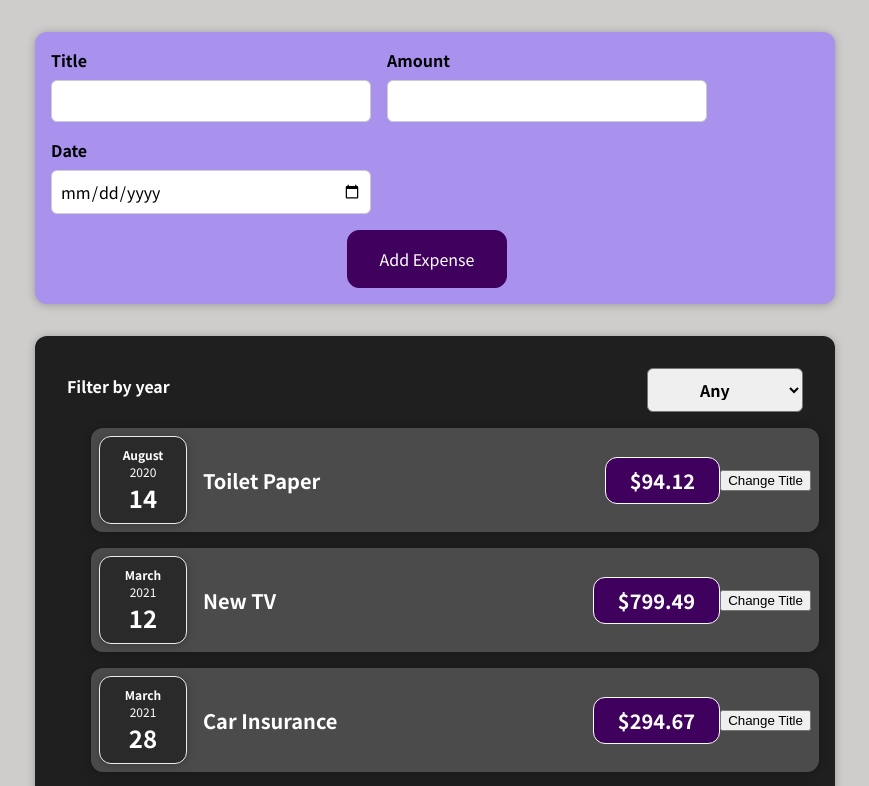
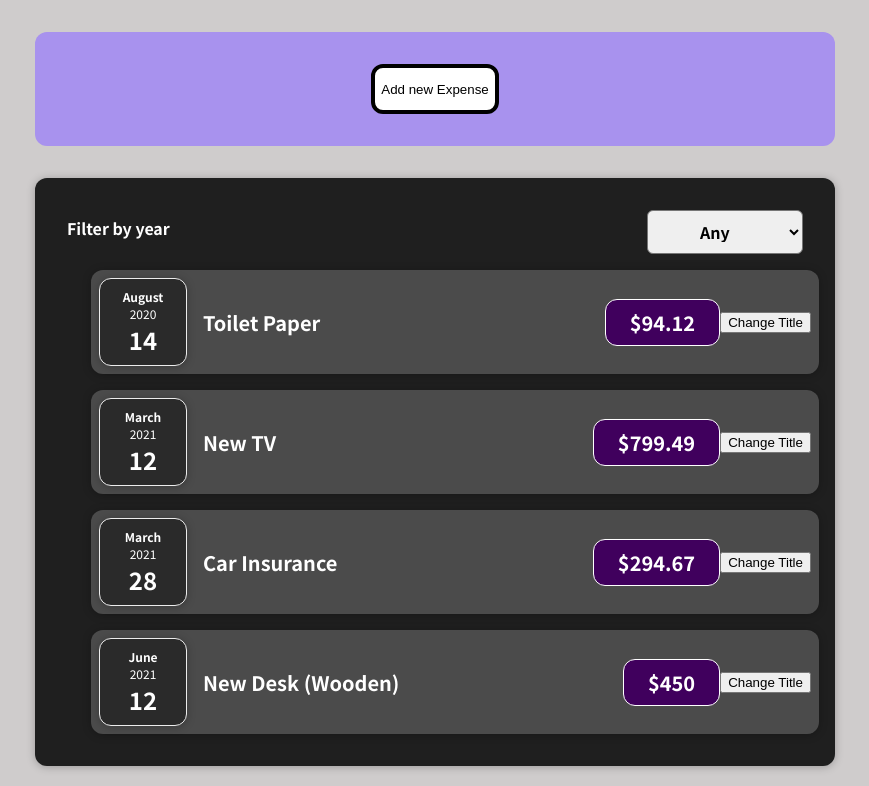
Before and after one commit to Jason2B3/academind_react_1, a React (Create React App) app: page / in a window 1280 px wide. Shown: the top 786 px of the page, without its empty margins (205-1074 px from the left). Built offline with nearby package versions, Linux system fonts and the light colour scheme.

Commit message:
Assignment 4 asssss

```diff
--- a/src/App.js
+++ b/src/App.js
@@ -28,16 +28,17 @@ function App() {
   const [expenses, setExpenses] = useState(DUMMY_EXPENSES);
 
   //% Function that saves new expense data into its dediccated stateful object
-  const saveExpenseDataHandler = function (savedFormData) {
+  const onSaveExpenseData = function (savedFormData) {
     setExpenses((prevEntries) => {
       // add the new expense to the start of the array
+      console.log('Brought up to App.js', prevEntries)
       return [savedFormData, ...prevEntries];
     });
   };
 
   return (
     <div>
-      <ExpenseForm onSaveExpenseData={saveExpenseDataHandler} />
+      <ExpenseForm onSaveExpenseData={onSaveExpenseData} />
       <LeanExpenses expenseObj={expenses} />
       <ActivateSight />
     </div>
--- a/src/components/NewExpense/ExpenseForm.css
+++ b/src/components/NewExpense/ExpenseForm.css
@@ -1,65 +1,20 @@
-.new-expense__controls {
-  display: flex;
-  flex-wrap: wrap;
-  gap: 1rem;
-  margin-bottom: 1rem;
-  text-align: left;
+/* FORM CLOSED */
+.formOpenBtn {
+  margin: 2rem auto;
+  background-color: white;
+  border-radius: 12px;
+  height: 50px;
+  color: black;
+  border: 4px solid black;
 }
 
-.new-expense__control label {
-  font-weight: bold;
-  margin-bottom: 0.5rem;
-  display: block;
+.form-opener {
+  max-width: 95%;
+  width: 50rem;
+  display: flex;
+  justify-content: center;
+  background-color: #a892ee;
+  border-radius: 12px;
+
+  margin: 2rem auto;
 }
-
-.new-expense__control input {
-  font: inherit;
-  padding: 0.5rem;
-  border-radius: 6px;
-  border: 1px solid #ccc;
-  width: 20rem;
-  max-width: 100%;
-}
-
-.new-expense__actions {
-  text-align: right;
-}
-/*ff*/
-.new-expense {
-  background-color: #a892ee;
-  padding: 1rem;
-  margin: 2rem auto;
-  width: 50rem;
-  max-width: 95%;
-  border-radius: 12px;
-  text-align: center;
-  box-shadow: 0 1px 8px rgba(0, 0, 0, 0.25);
-}
-
-.new-expense button {
-  font: inherit;
-  cursor: pointer;
-  padding: 1rem 2rem;
-  border: 1px solid #40005d;
-  background-color: #40005d;
-  color: white;
-  border-radius: 12px;
-  margin-right: 1rem;
-}
-
-.new-expense button:hover,
-.new-expense button:active {
-  background-color: #510674;
-  border-color: #510674;
-}
-
-.new-expense button.alternative {
-  color: #220131;
-  border-color: transparent;
-  background-color: transparent;
-}
-
-.new-expense button.alternative:hover,
-.new-expense button.alternative:active {
-  background-color: #ddb3f8;
-}
--- a/src/components/NewExpense/ExpenseForm.js
+++ b/src/components/NewExpense/ExpenseForm.js
@@ -1,71 +1,32 @@
 import "./ExpenseForm.css";
+import ExpenseFormOpen from "./ExpenseFormOpen";
 import React, { useState } from "react";
+import Card from "../UI/Card";
 
+//# This function controls what the UI looks like before the form is opened
 function ExpenseForm(props) {
-  // Event-L PART 1: Set up useState()
-  const [enteredTitle, setEnteredTitle] = useState("");
-  const [enteredAmount, setEnteredAmount] = useState("");
-  const [enteredDate, setEnteredDate] = useState("");
+  // Set up state for whether the form is opened or not
+  const [formOpen, setFormOpen] = useState(false);
+  //% If the form button is pressed, render the form content
+  if (formOpen === true) {
+    return (
+      <div className='openF'>
+        <ExpenseFormOpen
+          setFormOpen={setFormOpen}
+          onSaveExpenseData={props.onSaveExpenseData}
+        />
+      </div>
+    );
+  }
+  //% If the form button has not been pressed yet
+  const openFormHandler = function () {
+    setFormOpen(true);
+  };
 
-  // Event-L PART 2A: Create your onChange event handlers
-  const titleChangeHandler = (e) => setEnteredTitle(e.target.value);
-  const dateChangeHandler = (e) => setEnteredDate(e.target.value);
-  const amountChangeHandler = (e) => setEnteredAmount(e.target.value);
-
-  // Event-L PART 3: Clear input fields after submit
-  const submitHandler = (e) => {
-    e.preventDefault(); //prevent pg reload
-    const expenseData = {
-      id: Math.random().toString(), // add a unique ID
-      title: enteredTitle,
-      amount: +enteredAmount,
-      date: new Date(enteredDate),
-    };
-    // Set all enteredVars to "", which sets the value attributes to "" as well
-    setEnteredTitle("");
-    setEnteredAmount("");
-    setEnteredDate("");
-    //# DataUp STEP 3: Use your custom attribute's handler function
-    props.onSaveExpenseData(expenseData); //# supply the object we just created
-  };
-  // ---------------------------------------------------
+  //% If the form button is not pressed, render the following:
   return (
-    <div className="new-expense">
-      <form onSubmit={submitHandler}>
-        <div className="new-expense__controls">
-          <div className="new-expense__control">
-            <label>Title</label>
-            <input
-              type="text"
-              onChange={titleChangeHandler}
-              value={enteredTitle}
-            />
-          </div>
-          <div className="new-expense__control">
-            <label>Amount</label>
-            <input
-              type="number"
-              min="0.01"
-              step="0.01"
-              onChange={amountChangeHandler}
-              value={enteredAmount}
-            />
-          </div>
-          <div className="new-expense__control">
-            <label>Date</label>
-            <input
-              type="date"
-              min="2019-01-01"
-              max="2022-12-31"
-              onChange={dateChangeHandler}
-              value={enteredDate}
-            />
-          </div>
-        </div>
-        <div className="new-expense__Actions">
-          <button type="submit">Add Expense</button>
-        </div>
-      </form>
+    <div className="form-opener">
+      <button onClick={openFormHandler} className="formOpenBtn">Add new Expense</button>
     </div>
   );
 }
--- /dev/null
+++ b/src/components/NewExpense/ExpenseFormOpen.css
@@ -0,0 +1,79 @@
+/* FORM OPEN */
+.openF{
+  display:flex;
+  justify-content: center;
+  background-color: #a892ee;
+  padding: 1rem;
+  margin: 2rem auto;
+  width: 50rem;
+  max-width: 95%;
+  border-radius: 12px;
+  text-align: center;
+  box-shadow: 0 1px 8px rgba(0, 0, 0, 0.25);
+}
+.new-expense__controls {
+  display: flex;
+  justify-content:center;
+  flex-wrap: wrap;
+  gap: 1rem;
+  margin-bottom: 1rem;
+  text-align: left;
+}
+
+.new-expense__control label {
+  font-weight: bold;
+  margin-bottom: 0.5rem;
+  display: block;
+}
+
+.new-expense__control input {
+  font: inherit;
+  padding: 0.5rem;
+  border-radius: 6px;
+  border: 1px solid #ccc;
+  width: 20rem;
+  max-width: 100%;
+}
+
+.new-expense__actions {
+  text-align: right;
+}
+
+.new-expense {
+  background-color: #a892ee;
+  padding: 1rem;
+  margin: 2rem auto;
+  width: 50rem;
+  max-width: 95%;
+  border-radius: 12px;
+  text-align: center;
+  box-shadow: 0 1px 8px rgba(0, 0, 0, 0.25);
+}
+
+.new-expense button {
+  font: inherit;
+  cursor: pointer;
+  padding: 1rem 2rem;
+  border: 1px solid #40005d;
+  background-color: #40005d;
+  color: white;
+  border-radius: 12px;
+  margin-right: 1rem;
+}
+
+.new-expense button:hover,
+.new-expense button:active {
+  background-color: #510674;
+  border-color: #510674;
+}
+
+.new-expense button.alternative {
+  color: #220131;
+  border-color: transparent;
+  background-color: transparent;
+}
+
+.new-expense button.alternative:hover,
+.new-expense button.alternative:active {
+  background-color: #ddb3f8;
+}
--- /dev/null
+++ b/src/components/NewExpense/ExpenseFormOpen.js
@@ -0,0 +1,75 @@
+import React, { useState } from "react";
+import './ExpenseFormOpen.css'
+
+const ExpenseFormOpen = (props) => {
+  // Event-L PART 1: Set up useState()
+  const [enteredTitle, setEnteredTitle] = useState("");
+  const [enteredAmount, setEnteredAmount] = useState("");
+  const [enteredDate, setEnteredDate] = useState("");
+
+  // Event-L PART 2A: Create your onChange event handlers
+  const titleChangeHandler = (e) => setEnteredTitle(e.target.value);
+  const dateChangeHandler = (e) => setEnteredDate(e.target.value);
+  const amountChangeHandler = (e) => setEnteredAmount(e.target.value);
+
+  // Event-L PART 3: Clear input fields after submit
+  const submitHandler = (e) => {
+    e.preventDefault(); //prevent pg reload
+    const expenseData = {
+      id: Math.random().toString(), // add a unique ID
+      title: enteredTitle,
+      amount: +enteredAmount,
+      date: new Date(enteredDate),
+    };
+    // Set all enteredVars to "", which sets the value attributes to "" as well
+    setEnteredTitle("");
+    setEnteredAmount("");
+    setEnteredDate("");
+    //# DataUp STEP 3: Use your custom attribute's handler function
+    props.onSaveExpenseData(expenseData); //# supply the object we just created
+    closeFormHandler(); // close the form after expense submission
+  };
+  // Sets the formOpen state to false in ExpeseForm.js (drill high)
+  const closeFormHandler = function () {
+    props.setFormOpen(false);
+  };
+  return (
+    <form onSubmit={submitHandler}>
+      <div className="new-expense__controls">
+        <div className="new-expense__control">
+          <label>Title</label>
+          <input
+            type="text"
+            onChange={titleChangeHandler}
+            value={enteredTitle}
+          />
+        </div>
+        <div className="new-expense__control">
+          <label>Amount</label>
+          <input
+            type="number"
+            min="0.01"
+            step="0.01"
+            onChange={amountChangeHandler}
+            value={enteredAmount}
+          />
+        </div>
+        <div className="new-expense__control">
+          <label>Date</label>
+          <input
+            type="date"
+            min="2019-01-01"
+            max="2022-12-31"
+            onChange={dateChangeHandler}
+            value={enteredDate}
+          />
+        </div>
+      </div>
+      <div className="new-expense__Actions">
+        <button type="submit">Add Expense</button>
+        <button onClick={closeFormHandler}>Cancel</button>
+      </div>
+    </form>
+  );
+};
+export default ExpenseFormOpen;
```
Also changed, not shown: 1 other file (tests, documents, lock files or other folders).
